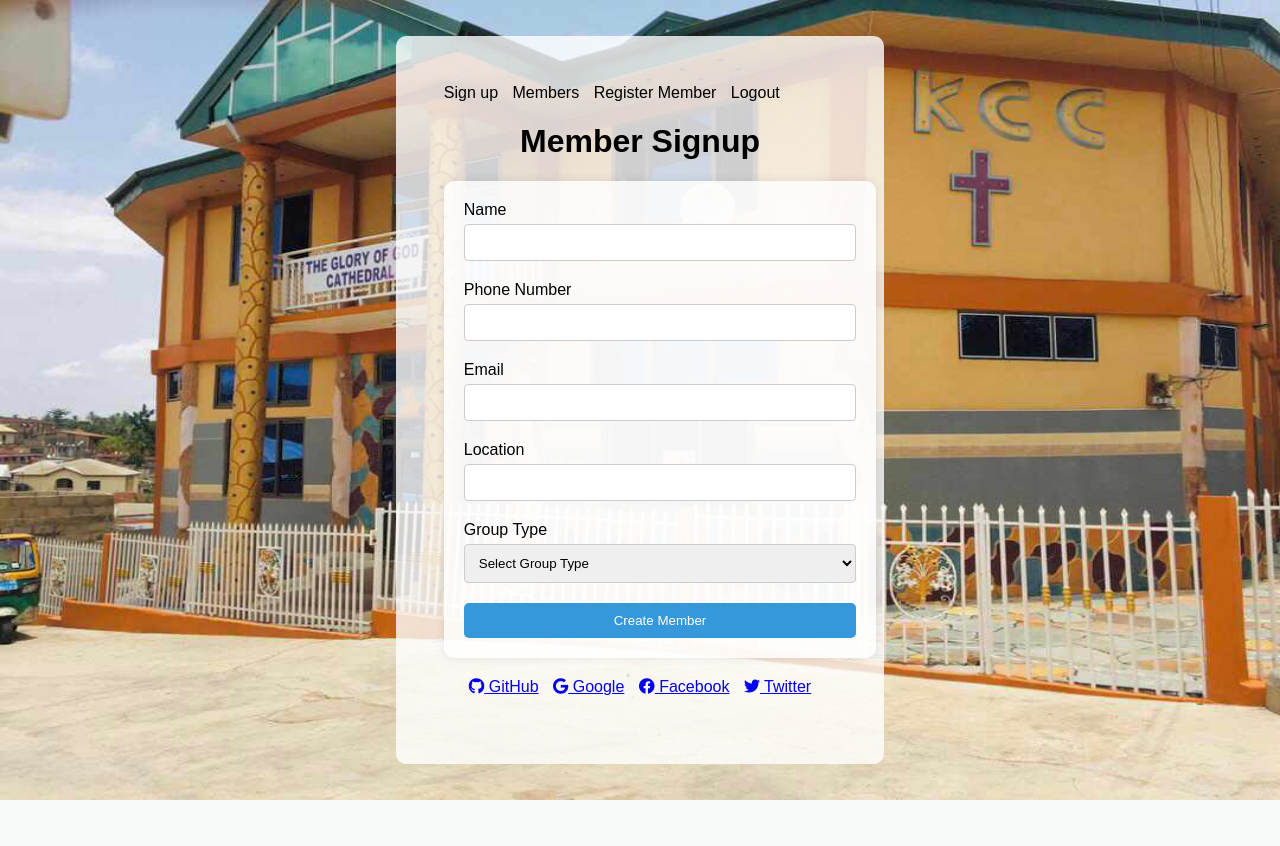
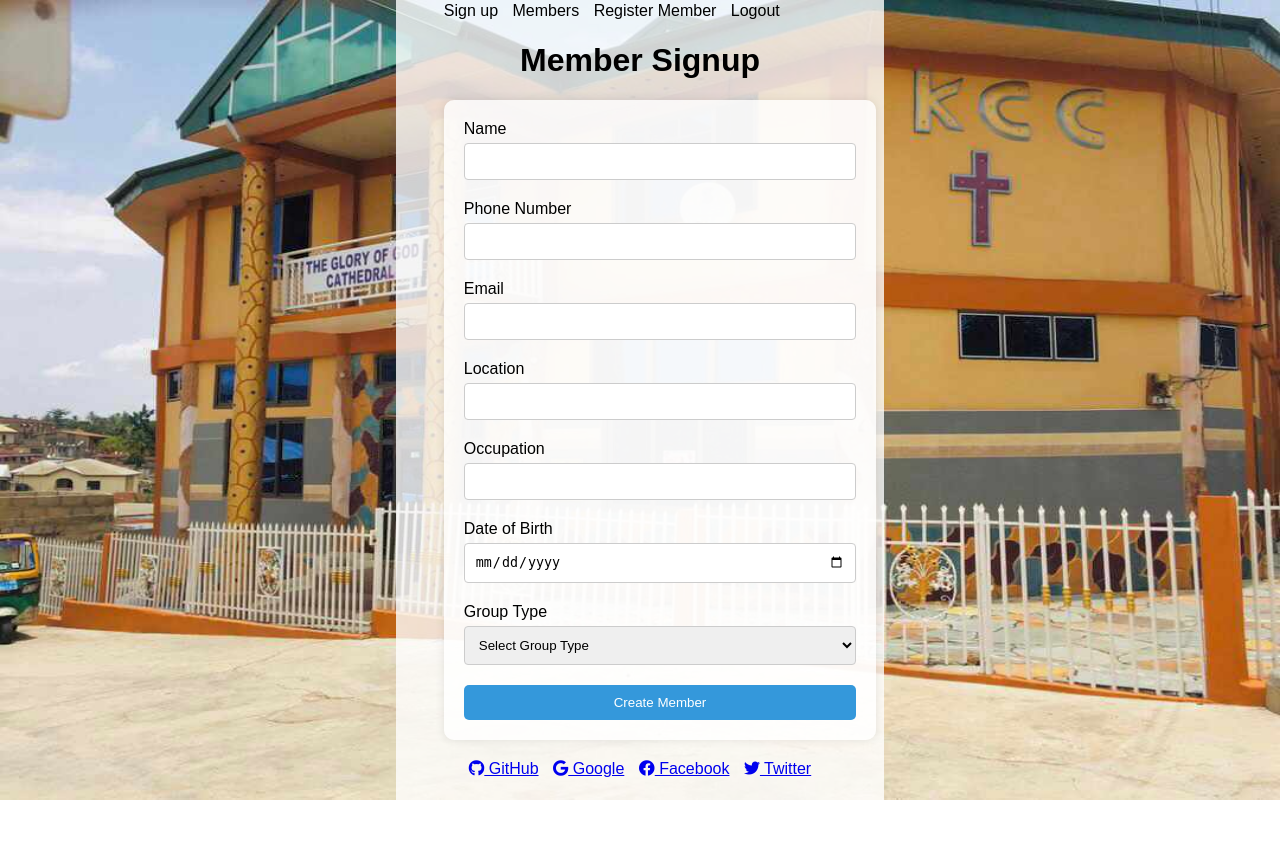
Before and after one commit to yeboahd24/church-project, a Django app: page /add-member/ in a window 1280 px wide. Before the commit the page ends 800 px from the top, so only its background shows below. Run offline with Django 4.2, Linux system fonts and the light colour scheme; a user stored in the database is signed in; data comes from the database, SQL or seed files in the repository; both versions use the stored data as it was after the commit.

Commit message:
occupation

```diff
--- a/member/forms.py
+++ b/member/forms.py
@@ -1,16 +1,25 @@
 from django import forms
-from .models import Member,Group
-
+from .models import Member, Group
 
 
 class MemberForm(forms.ModelForm):
     class Meta:
         model = Member
-        fields = ['name', 'phone_number', 'email', 'location', 'group_type']
+        fields = [
+            "name",
+            "phone_number",
+            "email",
+            "location",
+            "group_type",
+            "occupation",
+            "dob",
+        ]
 
-    def __init__(self, *args,**kwargs):
+    def __init__(self, *args, **kwargs):
         super(MemberForm, self).__init__(*args, **kwargs)
-        self.fields['group_type'].queryset = Group.objects.all()  # Set queryset for group_type dropdown
+        self.fields["group_type"].queryset = (
+            Group.objects.all()
+        )  # Set queryset for group_type dropdown
 
     def save(self, commit=True):
         instance = super(MemberForm, self).save(commit=False)
--- a/member/models.py
+++ b/member/models.py
@@ -1,4 +1,5 @@
 from django.db import models
+
 
 class Group(models.Model):
     name = models.CharField(max_length=100)
@@ -6,12 +7,17 @@ class Group(models.Model):
     def __str__(self):
         return self.name
 
+
 class Member(models.Model):
-    name = models.CharField(max_length=100)
-    phone_number = models.CharField(max_length=15)
-    email = models.EmailField()
-    location = models.CharField(max_length=100)
-    group_type = models.ForeignKey(Group, on_delete=models.CASCADE, related_name='members', blank=True, null=True)
+    name = models.CharField(max_length=100, blank=True, null=True)
+    phone_number = models.CharField(max_length=15, blank=True, null=True)
+    email = models.EmailField(blank=True, null=True)
+    location = models.CharField(max_length=100, blank=True, null=True)
+    occupation = models.CharField(max_length=100, blank=True, null=True)
+    dob = models.DateField(blank=True, null=True)
+    group_type = models.ForeignKey(
+        Group, on_delete=models.CASCADE, related_name="members", blank=True, null=True
+    )
 
     def __str__(self) -> str:
         return self.name
--- a/templates/add_member.html
+++ b/templates/add_member.html
@@ -22,6 +22,7 @@
     }
 
     input[type="text"],
+    input[type="date"],
     input[type="email"] {
         width: 100%;
         padding: 10px;
@@ -41,6 +42,8 @@
         cursor: pointer;
         width: 100%; /* Ensures button takes up full width */
     }
+
+
 
     select {
         width: 100%; /* Ensures full width */
@@ -73,6 +76,18 @@
         <label for="id_location">Location</label>
         <input type="text" name="location" id="id_location">
     </div>
+
+    <div style="margin-bottom: 15px;">
+        <label for="id_occupation">Occupation</label>
+        <input type="text" name="occupation" id="id_occupation">
+    </div>
+
+    <div style="margin-bottom: 15px;">
+        <label for="id_dob">Date of Birth</label>
+        <input type="date" name="dob" id="id_dob">
+    </div>
+
+
     <div style="margin-bottom: 15px;">
         <label for="id_group_type">Group Type</label>
         <select name="group_type" id="id_group_type">
--- a/templates/members.html
+++ b/templates/members.html
@@ -84,6 +84,8 @@
       <th>Email</th>
       <th>Location</th>
       <th>Group</th>
+      <th>Occupation</th>
+      <th>DOB</th>
       <th>Action</th>
     </tr>
   </thead>
@@ -95,6 +97,8 @@
       <td>{{ member.email }}</td>
       <td>{{ member.location }}</td>
       <td>{{ member.group_type }}</td>
+      <td>{{ member.occupation }}</td>
+      <td>{{ member.dob }}</td>
       <td>
        <form method="post" action="{% url 'member:delete_member' member.id %}">
           {% csrf_token %}
```
Also changed, not shown: db.sqlite3, member/migrations/0002_member_dob_member_occupation_alter_member_email_and_more.py (added).
